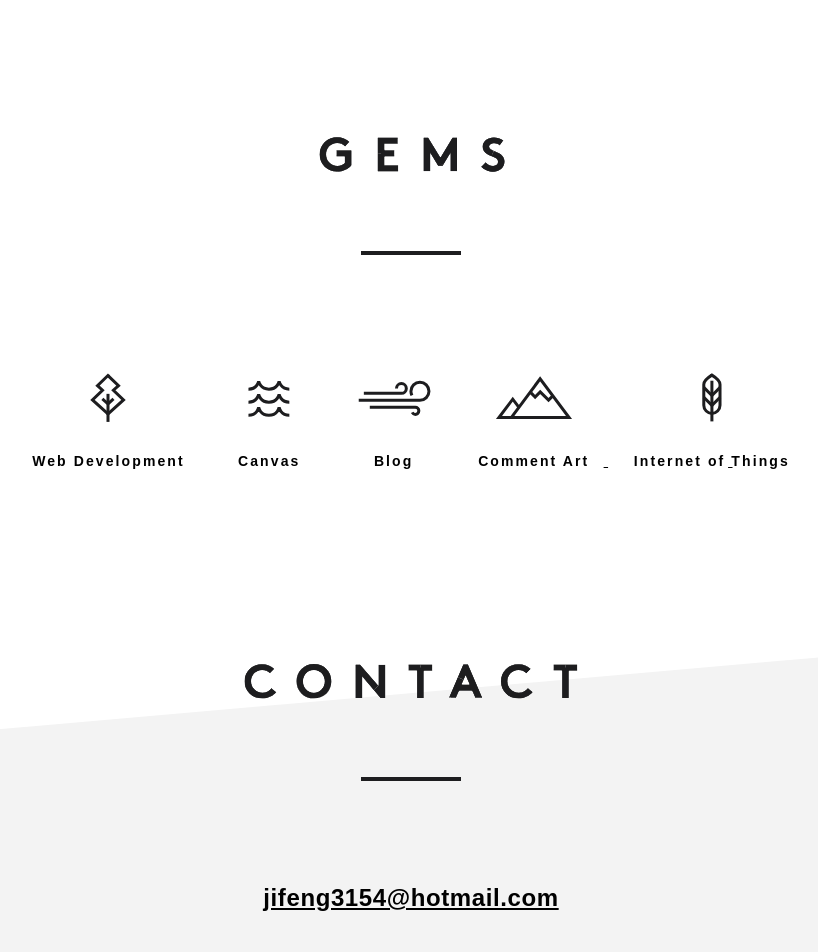
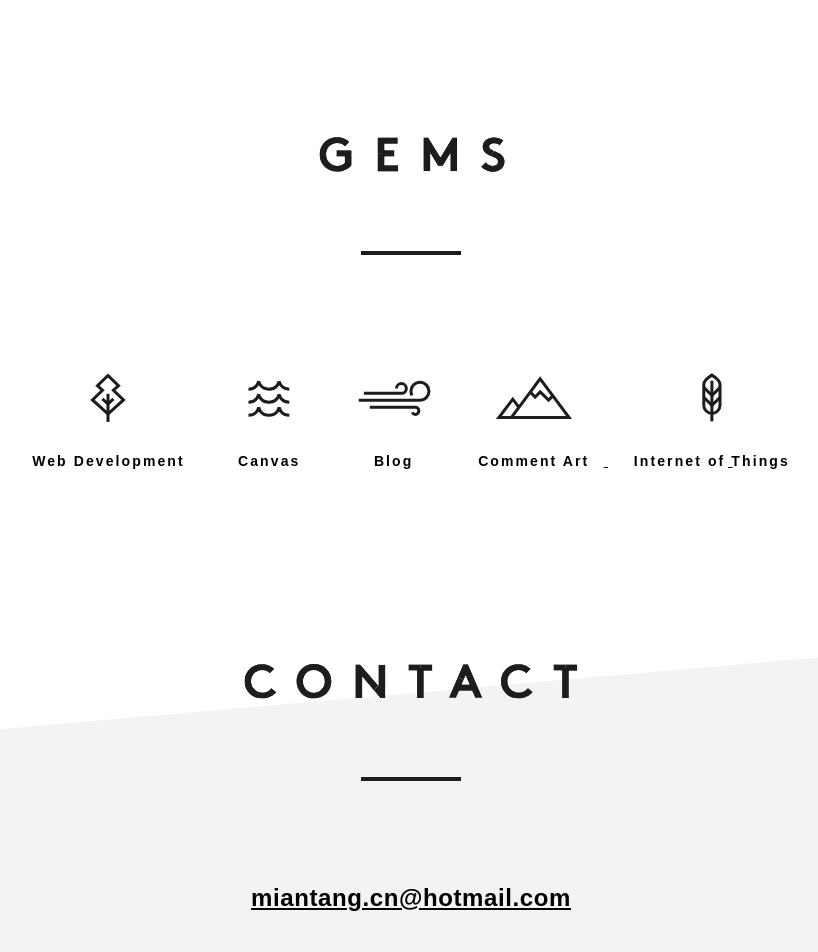
Before and after one commit to Miantang/miantang.github.io, a plain HTML site: page index.html in a window 1280 px wide. Shown: the top 952 px of the page, without its empty margins (229-1047 px from the left). Drawn offline with Linux system fonts and the light colour scheme; a web font is replaced by a local one.

Commit message:
fix some errpe

```diff
--- a/index.html
+++ b/index.html
@@ -276,7 +276,7 @@
 
 		<div class="row max-width--1200 horizontal-align--m--center gutter--s--1">
 			<div class="column--m--12of12 gutter--s--2">
-				<h3 class="text-align--s--center text-spacing--subtitled"><a href="mailto:jifeng3154@hotmail.com">jifeng3154@hotmail.com</a></h3>
+				<h3 class="text-align--s--center text-spacing--subtitled"><a href="mailto:miantang.cn@hotmail.com">miantang.cn@hotmail.com</a></h3>
 			</div>
 			<div class="column--m--12of12 gutter-top--s--6 gutter--s--2">
 				<ul class="contact__profiles">
```
